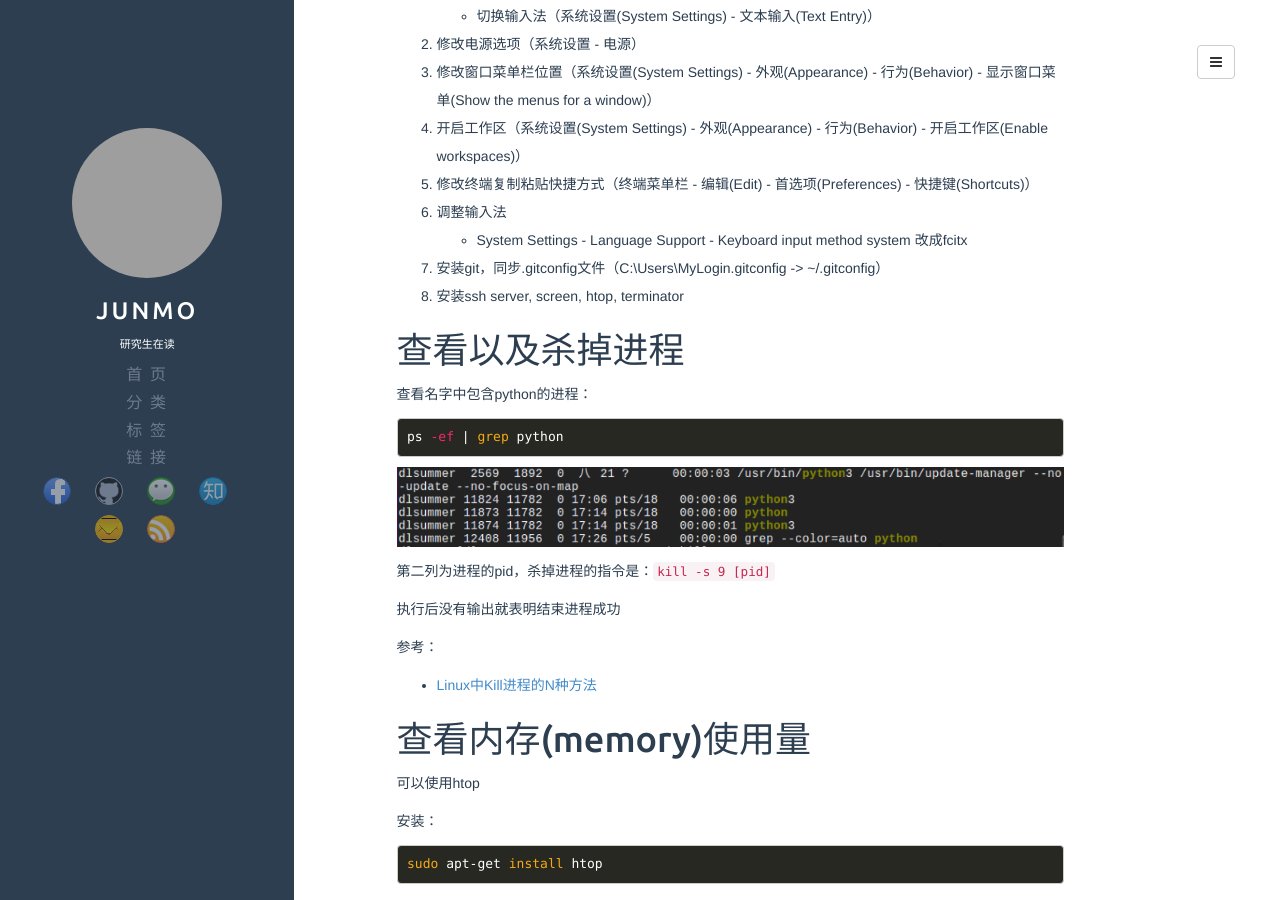
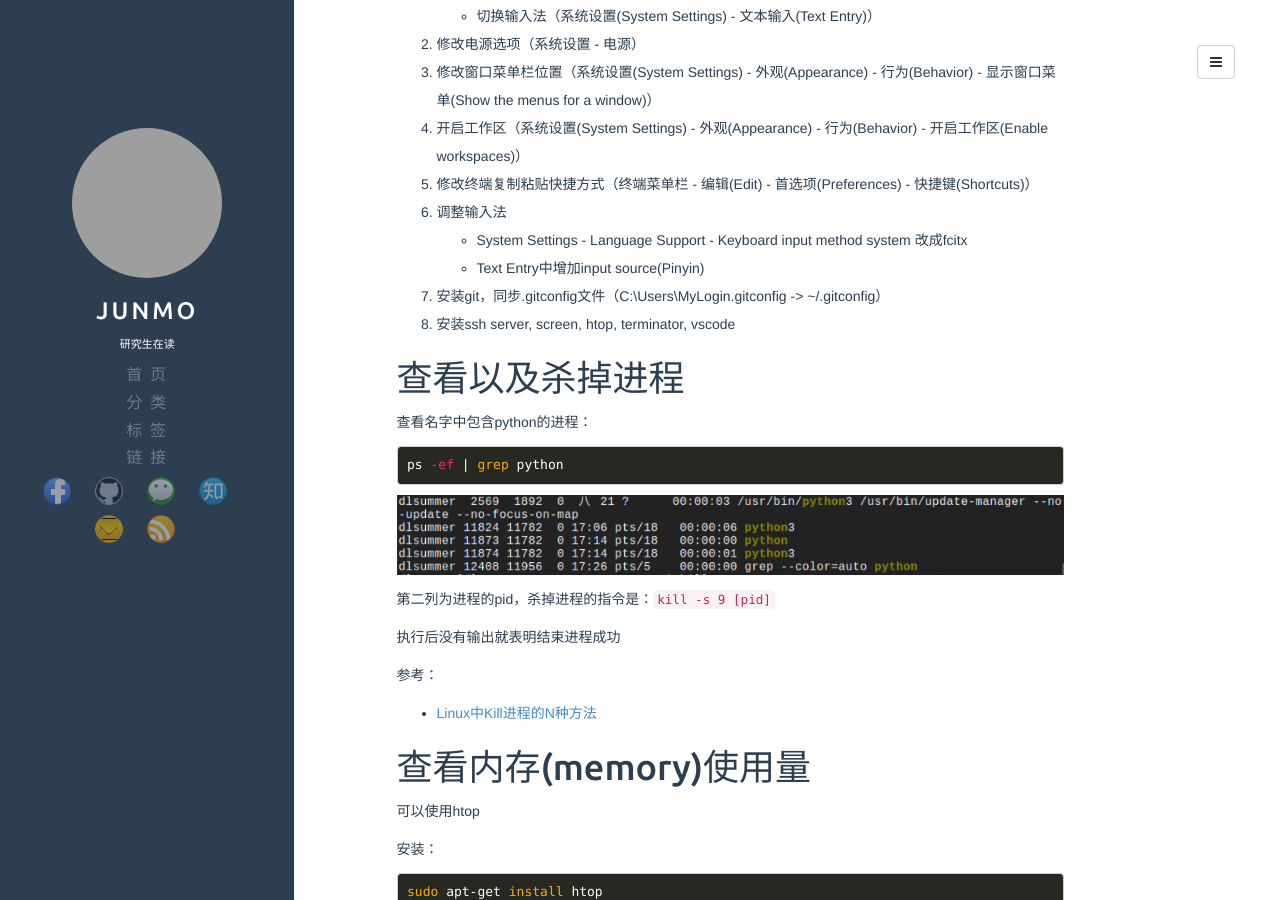
Before and after one commit to junmo1215/junmo1215.github.io, a Jekyll site: the page built from _posts/others/2017-05-07-Memo-Usage-of-Ubuntu.md, in a window 1280 px wide and 900 px high, scrolled down 3856 px. Built offline with Jekyll 4.4.1, drawn with Linux system fonts in a browser that asks for light colours; comment, search, counter and statistics services are not loaded; some of the changed text lies outside the part shown; grey boxes are pictures that could not be loaded.

Commit message:
add link and ubuntu notes

```diff
--- a/_posts/others/2017-05-07-Memo-Usage-of-Ubuntu.md
+++ b/_posts/others/2017-05-07-Memo-Usage-of-Ubuntu.md
@@ -76,8 +76,9 @@
 5. 修改终端复制粘贴快捷方式（终端菜单栏 - 编辑(Edit) - 首选项(Preferences) - 快捷键(Shortcuts)）
 6. 调整输入法
 	- System Settings - Language Support - Keyboard input method system 改成fcitx
+	- Text Entry中增加input source(Pinyin)
 7. 安装git，同步.gitconfig文件（C:\Users\MyLogin\.gitconfig -> ~/.gitconfig）
-8. 安装ssh server, screen, htop, terminator
+8. 安装ssh server, screen, htop, terminator, vscode
 
 # 查看以及杀掉进程
 
@@ -271,7 +272,7 @@
 
 更换主题：
 
-将别人的配置文件替换自己的 ./config/terminator/config
+将别人的配置文件替换自己的 ~/.config/terminator/config
 
 主题推荐：
 - https://github.com/fangwentong/dotfiles/blob/master/ubuntu-gui/terminator/config
```
Also changed, not shown: _posts/1970-01-01-links.md (+1 -0 lines).
